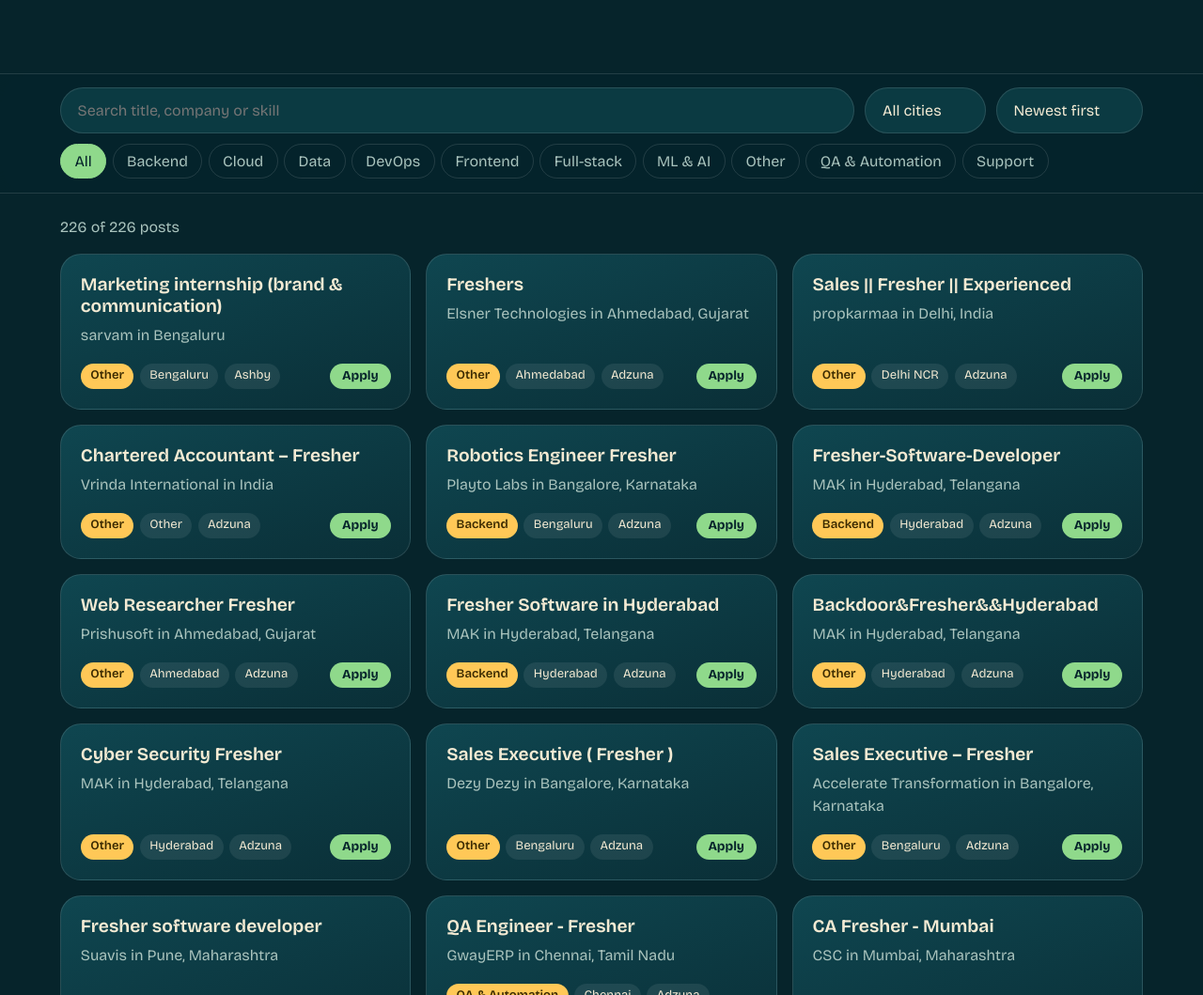
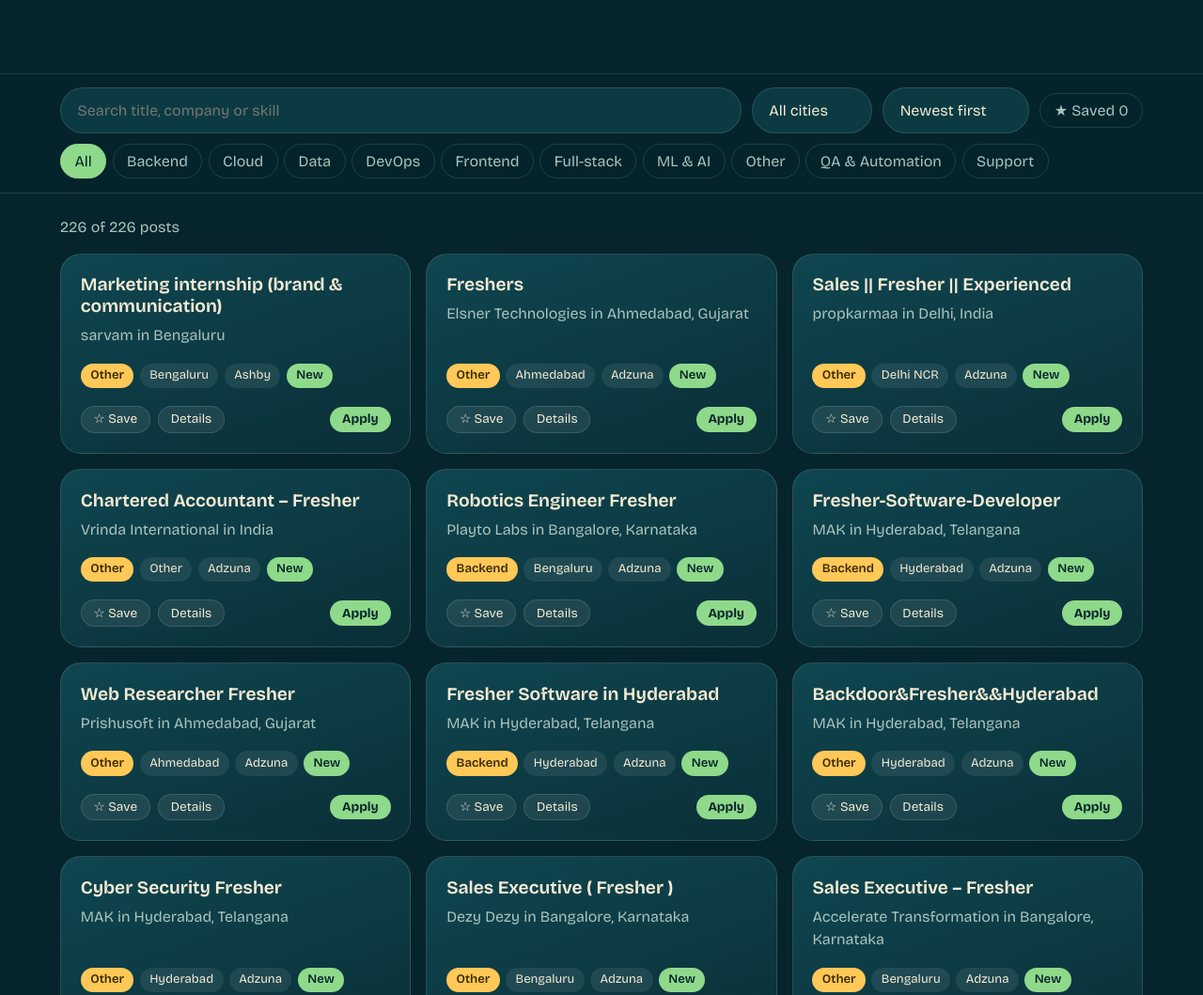
Before and after one commit to Papaplayer01/jobearth, a plain HTML site: page docs/index.html in a window 1280 px wide. Shown: the part 546-1605 px from the top of the page at 94% size. Drawn offline with nearby package versions, Linux system fonts and the light colour scheme; animation ran at ten frames a second.

Commit message:
Add save, details, applied and saved filter

```diff
--- a/docs/index.html
+++ b/docs/index.html
@@ -44,6 +44,9 @@ main{max-width:1200px;margin:auto;padding:1.5rem 1.5rem 5rem}
 .tag{font-size:.82rem;padding:.2rem .65rem;border-radius:999px;background:#ffffff14}
 .tag.role{background:var(--sun);color:#3a2a00;font-weight:600}
 .apply{margin-left:auto;font-weight:700;color:var(--deep);background:var(--moss);border-radius:999px;padding:.2rem .8rem;text-decoration:none;font-size:.85rem;transition:transform .3s var(--ease)}.apply:hover{transform:translateY(-2px)}
+.acts{display:flex;gap:.5rem;align-items:center;position:relative;padding-top:.7rem}.acts .apply{margin-left:auto}
+.act{font:inherit;font-size:.85rem;color:var(--sand);background:#ffffff14;border:1px solid var(--line);border-radius:999px;padding:.2rem .8rem;cursor:pointer;transition:background .3s,transform .3s var(--ease)}.act:hover{background:#ffffff26;transform:translateY(-2px)}
+.tag.new{background:var(--moss);color:var(--deep);font-weight:600}.row{display:flex;gap:.5rem;flex-wrap:wrap;margin:1rem 0}
 .empty{grid-column:1/-1;padding:4rem 1rem;text-align:center;color:var(--mist)}
 #drawer{position:fixed;inset:0;z-index:20;pointer-events:none}
 #drawer .veil{position:absolute;inset:0;background:#02131880;backdrop-filter:blur(0);opacity:0;transition:opacity .5s var(--ease),backdrop-filter .5s}
@@ -75,6 +78,7 @@ footer{text-align:center;color:var(--mist);padding:2rem;border-top:1px solid var
   <div class="search"><input id="q" type="search" placeholder="Search title, company or skill" aria-label="Search jobs" autocomplete="off"></div>
   <select id="city" aria-label="City"></select>
   <select id="sort" aria-label="Sort"><option value="new">Newest first</option><option value="co">Company A to Z</option></select>
+  <button class="chip" id="savedBtn" aria-pressed="false">★ Saved <span id="sc">0</span></button>
   <div class="chips" id="chips" role="group" aria-label="Role"></div>
 </div></div>
 
@@ -83,13 +87,17 @@ footer{text-align:center;color:var(--mist);padding:2rem;border-top:1px solid var
 <div id="drawer" aria-hidden="true"><div class="veil"></div>
   <aside class="sheet" role="dialog" aria-modal="true" aria-label="Job details"><div id="sheet"></div></aside></div>
 
-<footer>Jobs by <a href="https://www.adzuna.in" target="_blank" rel="noopener">Adzuna</a>. JoBearth reads only public job boards and APIs that allow it. Always check the original post before applying.</footer>
+<footer>Jobs by <a href="https://www.adzuna.in" target="_blank" rel="noopener">Adzuna</a>. JoBearth reads only public job boards and APIs that allow it. Always check the original post before applying.<br>Contact: <a href="mailto:jobearthh@gmail.com">jobearthh@gmail.com</a></footer>
 
 <script>
 const $=s=>document.querySelector(s), reduce=matchMedia("(prefers-reduced-motion:reduce)").matches;
 const esc=s=>String(s??"").replace(/[&<>"]/g,c=>({"&":"&amp;","<":"&lt;",">":"&gt;",'"':"&quot;"}[c]));
 const PINS={Bengaluru:[12.97,77.59],Mumbai:[19.07,72.88],Pune:[18.52,73.86],Hyderabad:[17.38,78.48],"Delhi NCR":[28.61,77.2],Chennai:[13.08,80.27],Kolkata:[22.57,88.36],Ahmedabad:[23.02,72.57],Nashik:[19.99,73.79]};
-let JOBS=[],state={q:"",city:"All",role:"All",sort:"new"};
+let JOBS=[],state={q:"",city:"All",role:"All",sort:"new",only:false};
+const ls={get(k){try{return new Set(JSON.parse(localStorage.getItem(k)||"[]"))}catch(e){return new Set()}},put(k,v){try{localStorage.setItem(k,JSON.stringify([...v]))}catch(e){}}};
+let saved=ls.get("jb_saved"),applied=ls.get("jb_applied");
+const flip=(set,key,id)=>{set.has(id)?set.delete(id):set.add(id);ls.put(key,set);$("#sc").textContent=saved.size};
+const isNew=j=>j.first_seen&&(Date.now()-new Date(j.first_seen))/864e5<2;
 
 // headline: one staggered entrance
 "JoBearth".split("").forEach((ch,i)=>{const s=document.createElement("span");s.textContent=ch;s.style.setProperty("--i",i);$("#title").append(s)});
@@ -107,13 +115,13 @@ fetch("jobs.json").then(r=>r.json()).then(d=>{
 }).catch(()=>{$("#list").innerHTML='<div class="empty">Could not load jobs.json. Serve this folder over http, for example with python -m http.server.</div>'});
 
 function filtered(){const q=state.q.toLowerCase();
-  let r=JOBS.filter(j=>(state.city=="All"||j.city==state.city)&&(state.role=="All"||j.role==state.role)&&(!q||(j.title+j.company+j.description).toLowerCase().includes(q)));
+  let r=JOBS.filter(j=>(state.city=="All"||j.city==state.city)&&(state.role=="All"||j.role==state.role)&&(!state.only||saved.has(j.id))&&(!q||(j.title+j.company+j.description).toLowerCase().includes(q)));
   return r.sort(state.sort=="co"?(a,b)=>a.company.localeCompare(b.company):(a,b)=>(b.first_seen||"").localeCompare(a.first_seen||""))}
 
 function draw(){const r=filtered();
   $("#list").innerHTML=r.length?r.map((j,i)=>`<div class="card" role="button" tabindex="0" data-id="${esc(j.id)}" ${i<24?`style="view-transition-name:c${i}"`:""}>
     <h3>${esc(j.title)}</h3><span class="co">${esc(j.company)} in ${esc(j.location_raw||j.city)}</span>
-    <div class="tags"><span class="tag role">${esc(j.role)}</span><span class="tag">${esc(j.city)}</span><span class="tag">${esc(j.source)}</span><a class="apply" href="${esc(j.url)}" target="_blank" rel="noopener">Apply</a></div></div>`).join(""):
+    <div class="tags"><span class="tag role">${esc(j.role)}</span><span class="tag">${esc(j.city)}</span><span class="tag">${esc(j.source)}</span>${isNew(j)?'<span class="tag new">New</span>':""}</div><div class="acts"><button class="act" data-a="save" aria-pressed="${saved.has(j.id)}">${saved.has(j.id)?"★ Saved":"☆ Save"}</button><button class="act" data-a="det">Details</button><a class="apply" href="${esc(j.url)}" target="_blank" rel="noopener">${applied.has(j.id)?"Applied ✓":"Apply"}</a></div></div>`).join(""):
     `<div class="empty">No posts match. Clear the search or pick another role.</div>`;
   if(!$("#meta").textContent.startsWith("Showing sample"))$("#meta").textContent=`${r.length} of ${JOBS.length} posts`}
 
@@ -121,6 +129,8 @@ function render(animate=true){(animate&&document.startViewTransition&&!reduce&&f
 
 $("#q").addEventListener("input",e=>{state.q=e.target.value;render()});
 $("#city").addEventListener("change",e=>{state.city=e.target.value;render()});
+$("#savedBtn").addEventListener("click",e=>{state.only=!state.only;e.currentTarget.setAttribute("aria-pressed",state.only);render()});
+$("#sc").textContent=saved.size;
 $("#sort").addEventListener("change",e=>{state.sort=e.target.value;render()});
 $("#chips").addEventListener("click",e=>{const b=e.target.closest(".chip");if(!b)return;state.role=b.dataset.r;
   document.querySelectorAll(".chip").forEach(c=>c.setAttribute("aria-pressed",c===b));render()});
@@ -128,10 +138,16 @@ $("#list").addEventListener("pointermove",e=>{const c=e.target.closest(".card");
 
 // detail drawer
 let lastFocus;
-function openJob(e){if(e.target.closest(".apply"))return;const c=e.target.closest(".card");if(!c)return;const j=JOBS.find(x=>x.id==c.dataset.id);if(!j)return;lastFocus=c;try{
+function openJob(e){const ap=e.target.closest(".apply");if(ap){applied.has(ap.closest(".card").dataset.id)||flip(applied,"jb_applied",ap.closest(".card").dataset.id);ap.textContent="Applied ✓";return}
+  const sv=e.target.closest("[data-a=save]");if(sv){const id=sv.closest(".card").dataset.id;flip(saved,"jb_saved",id);sv.textContent=saved.has(id)?"★ Saved":"☆ Save";return}
+  const c=e.target.closest(".card");if(!c)return;const j=JOBS.find(x=>x.id==c.dataset.id);if(!j)return;lastFocus=c;try{
   $("#sheet").innerHTML=`<button class="btn ghost" id="x">Close</button><h2>${esc(j.title)}</h2><div class="co" style="color:var(--mist)">${esc(j.company)} in ${esc(j.location_raw||j.city)}</div>
   <div class="tags"><span class="tag role">${esc(j.role)}</span><span class="tag">${esc(j.city)}</span><span class="tag">Posted ${esc(j.posted||j.first_seen)}</span></div>
-  <p>${esc(j.description.slice(0,700))}${j.description.length>700?"...":""}</p><a class="btn" href="${esc(j.url)}" target="_blank" rel="noopener">Apply on ${esc(j.source)}</a>`;
+  <p>${esc(j.description.slice(0,700))}${j.description.length>700?"...":""}</p><div class="row"><button class="btn ghost" id="sv">${saved.has(j.id)?"★ Saved":"☆ Save"}</button><button class="btn ghost" id="ap">${applied.has(j.id)?"Applied ✓":"Mark applied"}</button><button class="btn ghost" id="cp">Copy link</button></div><a class="btn" id="go" href="${esc(j.url)}" target="_blank" rel="noopener">Apply on ${esc(j.source)}</a>`;
+  $("#sv").onclick=()=>{flip(saved,"jb_saved",j.id);$("#sv").textContent=saved.has(j.id)?"★ Saved":"☆ Save";draw()};
+  $("#ap").onclick=()=>{flip(applied,"jb_applied",j.id);$("#ap").textContent=applied.has(j.id)?"Applied ✓":"Mark applied";draw()};
+  $("#go").onclick=()=>{applied.has(j.id)||flip(applied,"jb_applied",j.id);draw()};
+  $("#cp").onclick=async()=>{try{await navigator.clipboard.writeText(j.url);$("#cp").textContent="Copied"}catch(err){$("#cp").textContent="Copy failed"}};
   $("#drawer").classList.add("open");$("#drawer").setAttribute("aria-hidden","false");$("#x").focus()}catch(err){console.error(err);window.open(j.url,"_blank","noopener")}}
 $("#list").addEventListener("click",openJob);
 $("#list").addEventListener("keydown",e=>{if((e.key=="Enter"||e.key==" ")&&e.target.matches(".card")){e.preventDefault();openJob(e)}});
```
